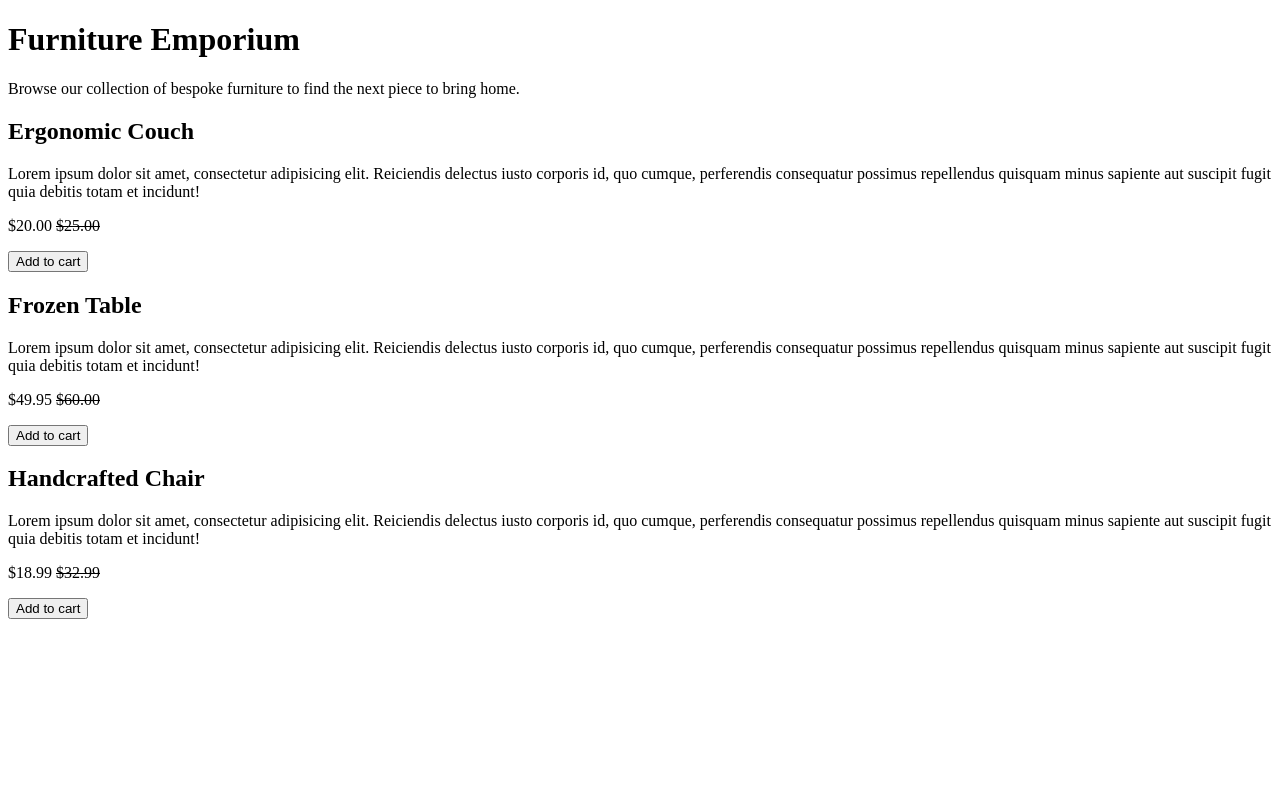
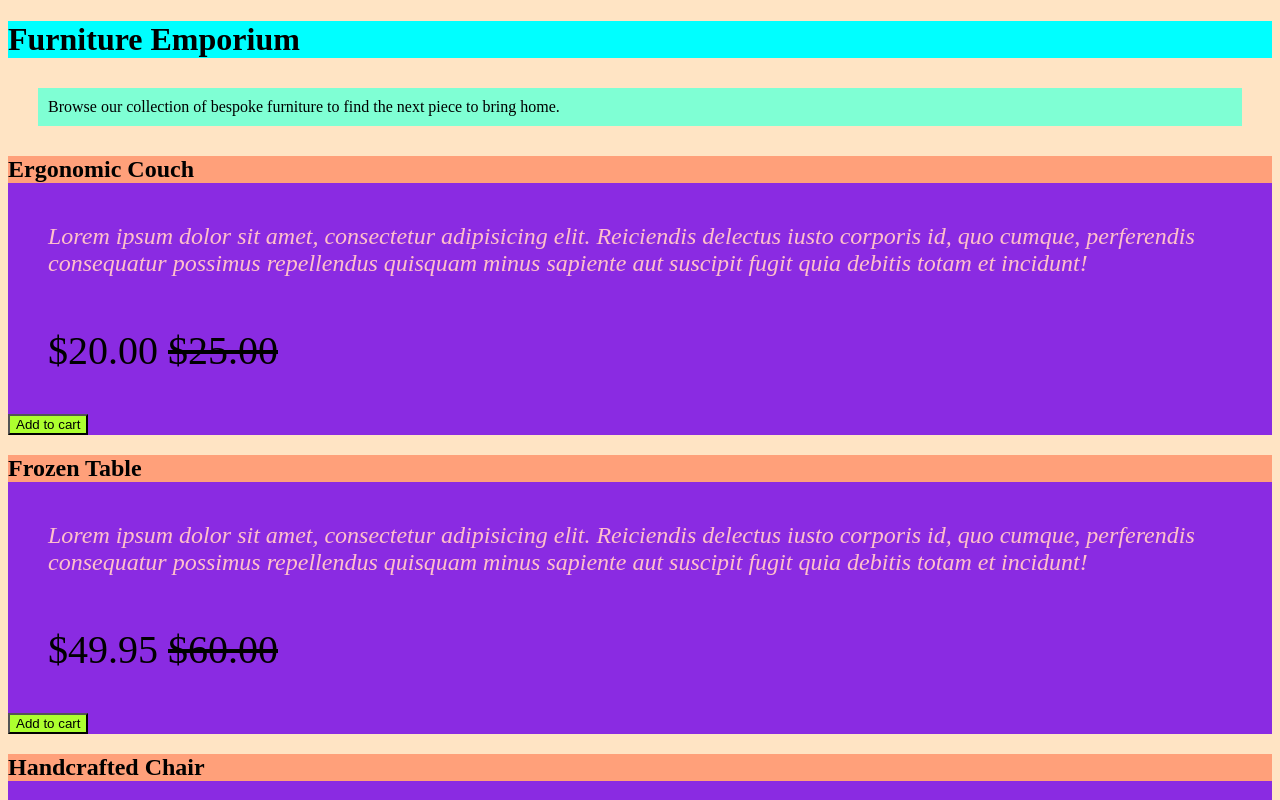
Before and after one commit to leximagallon/Furniture-Emporium, a plain HTML site: page index.html in a window 1280 px wide. Shown: the top 800 px of the page. Drawn offline with Linux system fonts and the light colour scheme.

Commit message:
Furniture-Emporium

```diff
--- a/index.css
+++ b/index.css
@@ -0,0 +1,32 @@
+body {
+  background-color: bisque;
+}
+
+h1 {
+  background-color: aqua;
+}
+.Collection {
+  background-color: aquamarine;
+}
+article {
+  background-color: blueviolet;
+}
+button {
+  background-color: greenyellow;
+}
+p {
+  margin: 30px;
+  padding: 10px;
+}
+.price {
+  font-style: italic;
+  font-family: "Times New Roman", Times, serif;
+  font-size: x-large;
+  color: pink;
+}
+h2{
+    background-color: lightsalmon;
+}
+.money{
+    font-size: 40px;
+}
--- a/index.html
+++ b/index.html
@@ -3,46 +3,50 @@
   <head>
     <title>Furniture Emporium</title>
   </head>
+
+  <link rel="stylesheet" href="index.css">
+
   <body>
     <main>
       <header>
         <h1>Furniture Emporium</h1>
-        <p>
+        <p class="Collection">
+
           Browse our collection of bespoke furniture to find the next piece to
           bring home.
         </p>
       </header>
       <article>
         <h2>Ergonomic Couch</h2>
-        <p>
+        <p class="price">
           Lorem ipsum dolor sit amet, consectetur adipisicing elit. Reiciendis
           delectus iusto corporis id, quo cumque, perferendis consequatur
           possimus repellendus quisquam minus sapiente aut suscipit fugit quia
           debitis totam et incidunt!
         </p>
-        <p>$20.00 <s>$25.00</s></p>
+        <p class="money">$20.00 <s>$25.00</s></p>
         <button>Add to cart</button>
       </article>
       <article>
         <h2>Frozen Table</h2>
-        <p>
+        <p class="price">
           Lorem ipsum dolor sit amet, consectetur adipisicing elit. Reiciendis
           delectus iusto corporis id, quo cumque, perferendis consequatur
           possimus repellendus quisquam minus sapiente aut suscipit fugit quia
           debitis totam et incidunt!
         </p>
-        <p>$49.95 <s>$60.00</s></p>
+        <p class="money">$49.95 <s>$60.00</s></p>
         <button>Add to cart</button>
       </article>
       <article>
         <h2>Handcrafted Chair</h2>
-        <p>
+        <p class="price">
           Lorem ipsum dolor sit amet, consectetur adipisicing elit. Reiciendis
           delectus iusto corporis id, quo cumque, perferendis consequatur
           possimus repellendus quisquam minus sapiente aut suscipit fugit quia
           debitis totam et incidunt!
         </p>
-        <p>$18.99 <s>$32.99</s></p>
+        <p class="money">$18.99 <s>$32.99</s></p>
         <button>Add to cart</button>
       </article>
     </main>
```
